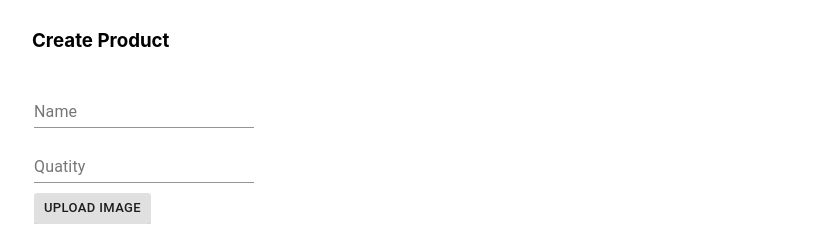
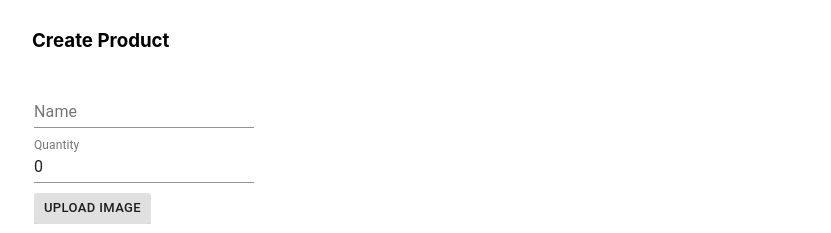
Before and after one commit to Qaimali/product-app-front, a React (Create React App) app: page / in a window 1280 px wide. Shown: the top 233 px of the page, without its empty margins (224-1055 px from the left). Built offline with nearby package versions, Linux system fonts and the light colour scheme; no server answers.

Commit message:
'Product creation resetForm after submit' is complete

```diff
--- a/src/components/productForm.js
+++ b/src/components/productForm.js
@@ -21,7 +21,7 @@ const ProductForm = () => {
     setFieldValue("image", URL.createObjectURL(e.target.files[0]));
   };
 
-  const submitImage = (fields) => {
+  const submitImage = (fields, resetForm) => {
     if (imageAsFile === "") {
       setIsUploading(false);
     } else {
@@ -53,6 +53,7 @@ const ProductForm = () => {
                 addtasks(fields.prod_name, fields.quantity, fireBaseUrl)
               );
               dispatch(fetchTasks());
+              resetForm();
             });
         }
       );
@@ -69,7 +70,7 @@ const ProductForm = () => {
       <Formik
         initialValues={{
           prod_name: "",
-          quantity: undefined,
+          quantity: 0,
           image: "",
         }}
         validationSchema={Yup.object().shape({
@@ -79,9 +80,9 @@ const ProductForm = () => {
             .required("Product Quantity is required"),
           image: Yup.string().required("Product Image is required"),
         })}
-        onSubmit={(fields) => {
+        onSubmit={(fields, { resetForm }) => {
           setIsUploading(true);
-          submitImage(fields);
+          submitImage(fields, resetForm);
         }}
         render={({
           errors,
@@ -117,7 +118,7 @@ const ProductForm = () => {
                   value={values.quantity}
                   onChange={handleChange}
                   onBlur={handleBlur}
-                  label="Quatity"
+                  label="Quantity"
                   size="small"
                   type="number"
                   helperText={
@@ -160,6 +161,7 @@ const ProductForm = () => {
                 color="primary"
                 variant="contained"
                 size="small"
+                disabled={isUploading ? true : false}
               >
                 Add
               </Button>
```
